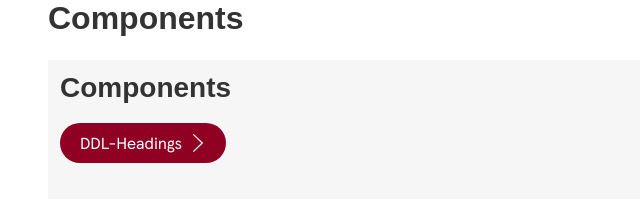
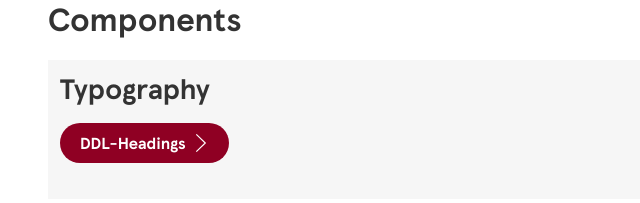
Before and after one commit to mfung1/ITCSS-test, a website: page index.html in a window 1280 px wide. Shown: the whole page, without its empty margins (0-640 px from the left). Drawn offline with Linux system fonts and the light colour scheme; files whose address does not match are found by name; a web font is replaced by a local one.

Commit message:
Fixed fonts. Added button styling.

```diff
--- a/index.html
+++ b/index.html
@@ -5,28 +5,28 @@
       Online Creative - Christmas Checklist Repo
     </title>
     <link href="./dist/css/styles.min.css" type="text/css" rel="stylesheet"/>
-    <link href="./dist/css/fonts.css" rel="stylesheet" type="text/css"/>
+    <link href="./dist/css/fonts.css" type="text/css" rel="stylesheet"/>
     <style>
       body {background: #fff}
-      section:not(:first-child) {background: #f6f6f6;padding:12px;margin: 24px 0;}
+      article:not(:first-child) {background: #f6f6f6;padding:12px;margin: 24px 0;}
     </style>
   </head>
   <body>
-    <article class="ddl-wrapper">
-      <section>
+    <main class="ddl-wrapper">
+      <article>
           <h1 class="mb-19">Components</h1>
-      </section>
-      <section>
-        <h2 class="mb-19">Components</h2>
+      </article>
+      <article>
+        <h2 class="mb-19">Typography</h2>
         <div class="flex-grp">
-          <a href="./dist/html/typography/headings.html" class="ddl-btn mb-24">
+          <a href="./html/typography/headings.html" class="ddl-btn mb-24">
             <span class="ddl-lbl ddl-t3">DDL-Headings</span>
             <svg class="ddl-chvrn ddl-chvrn--wht" viewBox="0 0 18 24" width="100%" height="100%">
               <polyline class="a" points="5.31 3.35 14.28 12 5.31 20.64"></polyline>
             </svg>
           </a>
         </div>
-      </section>
-    </article>
+      </article>
+    </main>
   </body>
 </html>
```
Also changed, not shown: html/skeleton.html (added, +18 -0 lines), build/scss/01-Settings/globals.scss, build/scss/02-Tools/spacing-calc.scss (added), build/scss/03-Generic/fonts.scss, build/scss/05-Objects/label.scss, build/scss/06-Components/button.scss, build/scss/07-Utilities/spacings.scss, build/scss/index.scss, dist/css/styles.min.css, html/typgraphy/headings.html (added), 1 other file.
